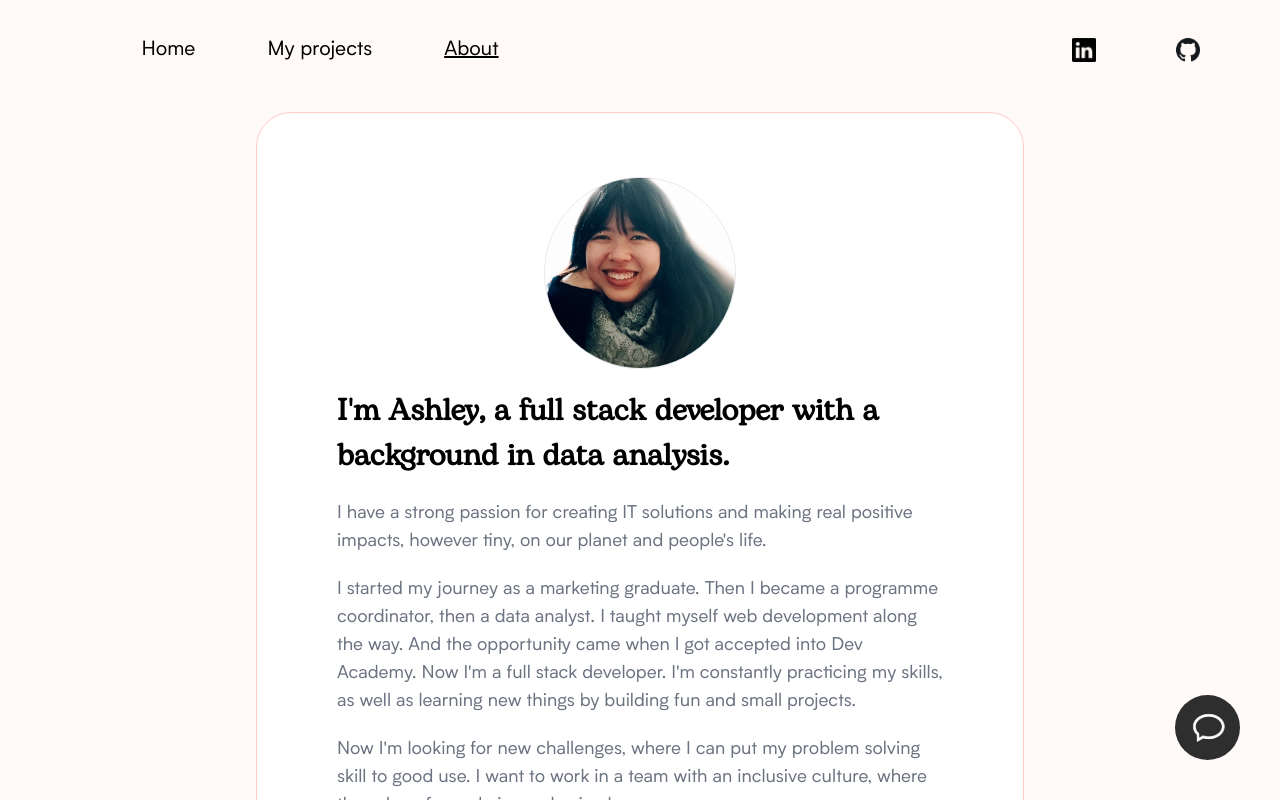
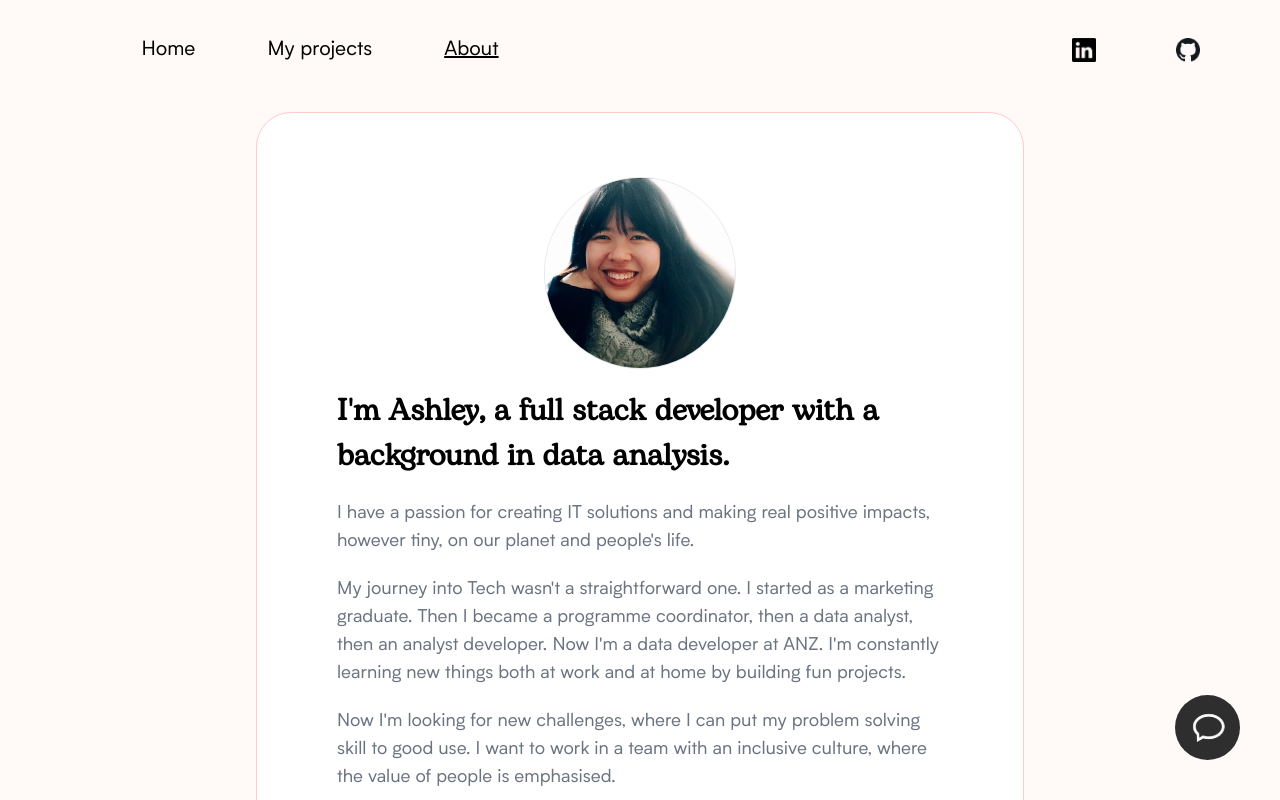
Before and after one commit to ashleycao12/my-website, a Vue app: page /about in a window 1280 px wide. Shown: the top 800 px of the page. Built offline with nearby package versions, Linux system fonts and the light colour scheme.

Commit message:
update about page

```diff
--- a/src/views/About.vue
+++ b/src/views/About.vue
@@ -2,8 +2,8 @@
   <div class="w-5/6 md:w-3/5 max-w-4xl mx-auto rounded-4xl bg-white p-7 md:px-20 md:py-16 border border-red-200">
     <img class="w-48 rounded-full border border-gray-200 mx-auto" src="@/assets/profile-pic.jpg">
     <h1 class="my-5 font-bogart text-xl md:text-3xl md:leading-normal font-semibold">I'm Ashley, a full stack developer with a background in data analysis. </h1>
-    <p class="text-left font-biotif text-gray-500 md:text-lg my-5">I have a strong passion for creating IT solutions and making real positive impacts, however tiny, on our planet and people's life. </p>
-    <p class="text-left font-biotif text-gray-500 md:text-lg my-5">I started my journey as a marketing graduate. Then I became a programme coordinator, then a data analyst. I taught myself web development along the way. And the opportunity came when I got accepted into Dev Academy. Now I'm a full stack developer. I'm constantly practicing my skills, as well as learning new things by building fun and small projects.</p>
+    <p class="text-left font-biotif text-gray-500 md:text-lg my-5">I have a passion for creating IT solutions and making real positive impacts, however tiny, on our planet and people's life. </p>
+    <p class="text-left font-biotif text-gray-500 md:text-lg my-5">My journey into Tech wasn't a straightforward one. I started as a marketing graduate. Then I became a programme coordinator, then a data analyst, then an analyst developer. Now I'm a data developer at ANZ. I'm constantly learning new things both at work and at home by building fun projects.</p>
     <p class="text-left font-biotif text-gray-500 md:text-lg my-5">Now I'm looking for new challenges, where I can put my problem solving skill to good use. I want to work in a team with an inclusive culture, where the value of people is emphasised. </p>
     <p class="text-left font-biotif text-gray-500 md:text-lg my-5">Outside of work I spend time on drawing and playing games. </p>
   </div>
```
